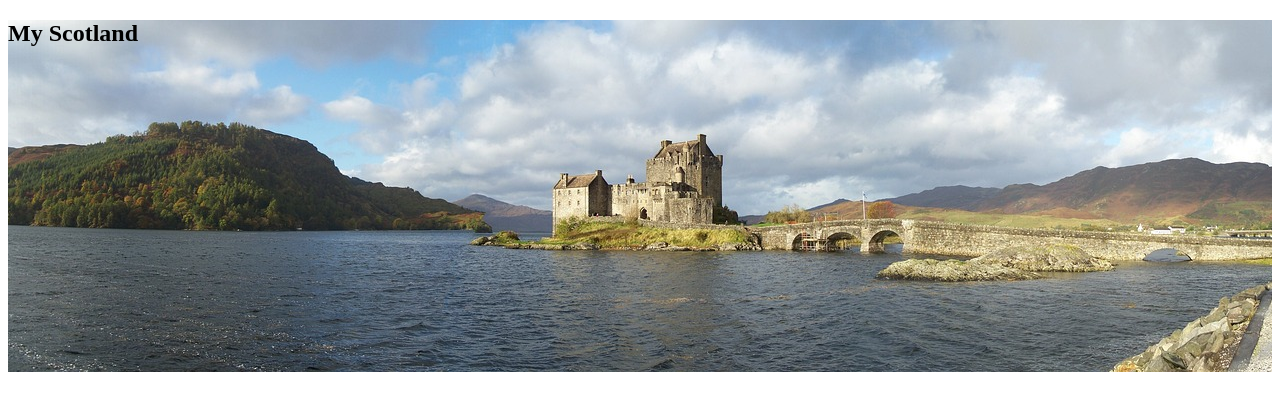
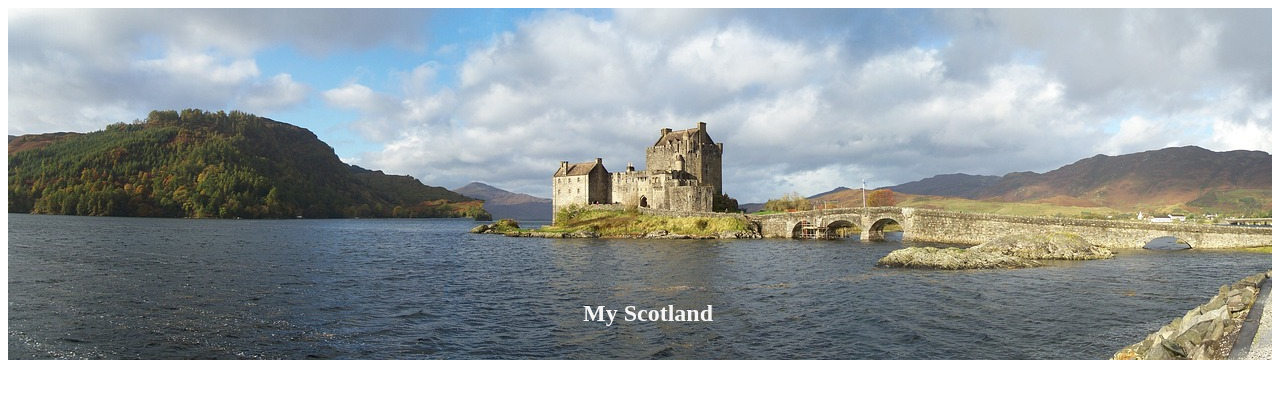
Before and after one commit to DidiisdaGOAT/MyScotlandResources, a plain HTML site: page index.html in a window 1280 px wide. Drawn offline with Linux system fonts and the light colour scheme.

Commit message:
colour title

```diff
--- a/style.css
+++ b/style.css
@@ -5,3 +5,10 @@
     background-position: center;
     background-size: cover;
 }
+.hero-text{
+    color: whitesmoke;
+    position: absolute;
+    text-align: center;
+    top: 280px;
+    width: 100%;
+}
```
